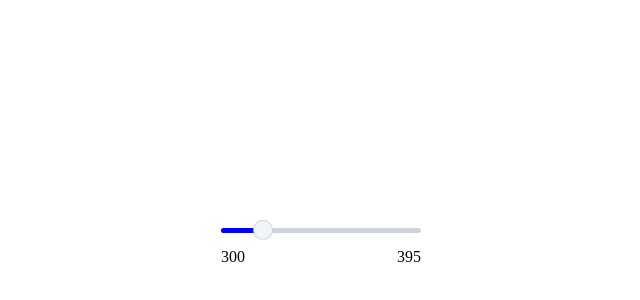
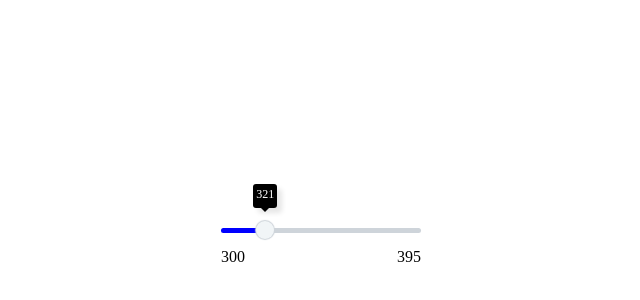
Before and after one commit to oykudemir/component_trials, a React (Vite) app in the folder component_trials/: page / in a window 1280 px wide. Shown: the part 180-480 px from the top of the page, without its empty margins (319-959 px from the left). Built offline with nearby package versions, Linux system fonts and the light colour scheme.

Commit message:
fixed icon case in tooltiprenderer

```diff
--- a/component_trials/src/components/slider/Slider.tsx
+++ b/component_trials/src/components/slider/Slider.tsx
@@ -47,7 +47,8 @@ interface SliderProps {
 
 }
 
-export const Slider = ({ rangeColor, type = 'single', min, max, step = 1, value = { min: min, max: max }, onChange, HandleRenderer, TooltipRenderer, style }: SliderProps) => {
+export const Slider = ({ rangeColor, type = 'single', min, max, step = 1, value = { min: min, max: max }, onChange,
+HandleRenderer, TooltipRenderer, style }: SliderProps) => {
 
   const [minVal, setMinVal] = useState(min + Math.round((value.min - min) / step) * step);
   const [maxVal, setMaxVal] = useState(min + Math.round((value.max - min) / step) * step);
@@ -283,7 +284,7 @@ export const Slider = ({ rangeColor, type = 'single', min, max, step = 1, value
           (<div>
             <SliderContainer style={style} ref={trackRef}>
               <Thumb ref={thumbOneRef} onMouseDown={handleMouseDownFirstThumb} onMouseUp={handleMouseUpFirstThumb} displayValue={thumbOneVal}
-                showTooltip={showTooltipOne} setShowTooltip={setShowTooltipOne} />
+                showTooltip={showTooltipOne} setShowTooltip={setShowTooltipOne}  HandleRenderer={HandleRenderer} TooltipRenderer={TooltipRenderer}/>
               <SliderTrack>
                 <SliderRange
                   ref={rangeRef}
--- a/component_trials/src/components/slider/Thumb.tsx
+++ b/component_trials/src/components/slider/Thumb.tsx
@@ -22,7 +22,6 @@ const DefaultHandle = styled.div`
   height: 18px;
   width: 18px;
   z-index: 3;
-  margin-left: -1px;
 `;
 
 const DefaultTooltip = styled.div`
@@ -37,7 +36,7 @@ const DefaultTooltip = styled.div`
     top: 100%;
     left: 50%;
     transform: translateX(-50%);
-    border-width: 8px;
+    border-width: 4px;
     border-style: solid;
     border-color: black transparent transparent transparent;
   }
@@ -51,25 +50,27 @@ export const Thumb = forwardRef<HTMLDivElement, ThumbProps>(({
 
     return (
       <div style={{ position: 'relative', transform: 'none' }} ref={ref}>
-        <div style={{ position: 'absolute', transform: 'translate(-50%, -50%)', cursor: 'pointer', zIndex: 3, marginLeft: '-1px' }}
+        <div style={{ position: 'absolute', transform: 'translate(-50%, -50%)', cursor: 'pointer', zIndex: 3 }}
           onMouseDown={(e) => { onMouseDown(e); setShowTooltip(true) }} onMouseUp={(e) => { onMouseUp(e); setShowTooltip(false) }}>
           <HandleRenderer/>
         </div>
-        <div style={{ position: 'absolute', display: 'inline-block', bottom: '20px', transform: 'translate(-50%, -50%)', visibility: showTooltip ? 'visible' : 'hidden' }}>
-          <div style={{ width: '24px', height: '24px', }}>
+        <div style={{ position: 'absolute', display: 'inline-block', bottom: '20px',  transform: 'translateX(-50%)', visibility: showTooltip ? 'visible' : 'visible' }}>
+          <div style={{ width: '24px', height: '24px'}}>
             <TooltipRenderer/>
           </div>
           <div style={{
             height: '100%',
             position: 'absolute',
             top: '0%',
-            left: '50%',
-            fontSize: '16px',
-            transform: 'translate(-50%, -50%)',
+            width: '100%',
+            fontSize: '12px',
+            textAlign: 'center',
+            marginTop: '3px',
             userSelect: 'none',
             color: 'white',
+            zIndex: '1' // Ensure it is above the TooltipRenderer in the stacking context
           }}>
-            <p>{displayValue}</p>
+            {displayValue}
           </div>
         </div>
       </div>
--- a/component_trials/src/components/slider/demo/multiRange.tsx
+++ b/component_trials/src/components/slider/demo/multiRange.tsx
@@ -29,7 +29,7 @@ const Home = () => {
 
   return (
     <div style={{display: 'flex', justifyContent: 'center', height:'100vh', alignItems:'center'}}>
-      <Slider type='single' min={300} max={395} rangeColor='blue' step={7} value={val} onChange={handleValueChange} TooltipRenderer={MyIcon}/>
+      <Slider type='single' min={300} max={395} rangeColor='blue' step={7} value={val} onChange={handleValueChange}/>
     </div>
   )
 }
```
